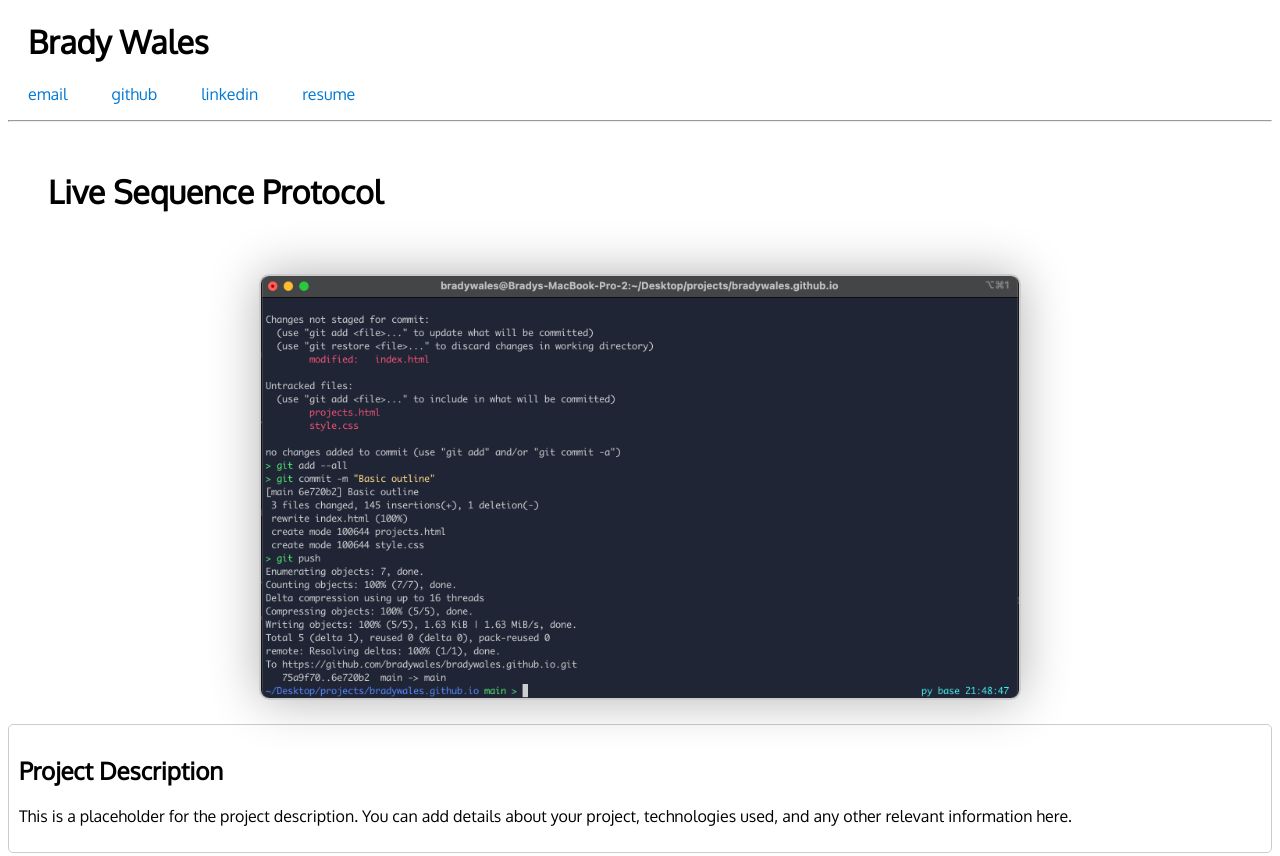
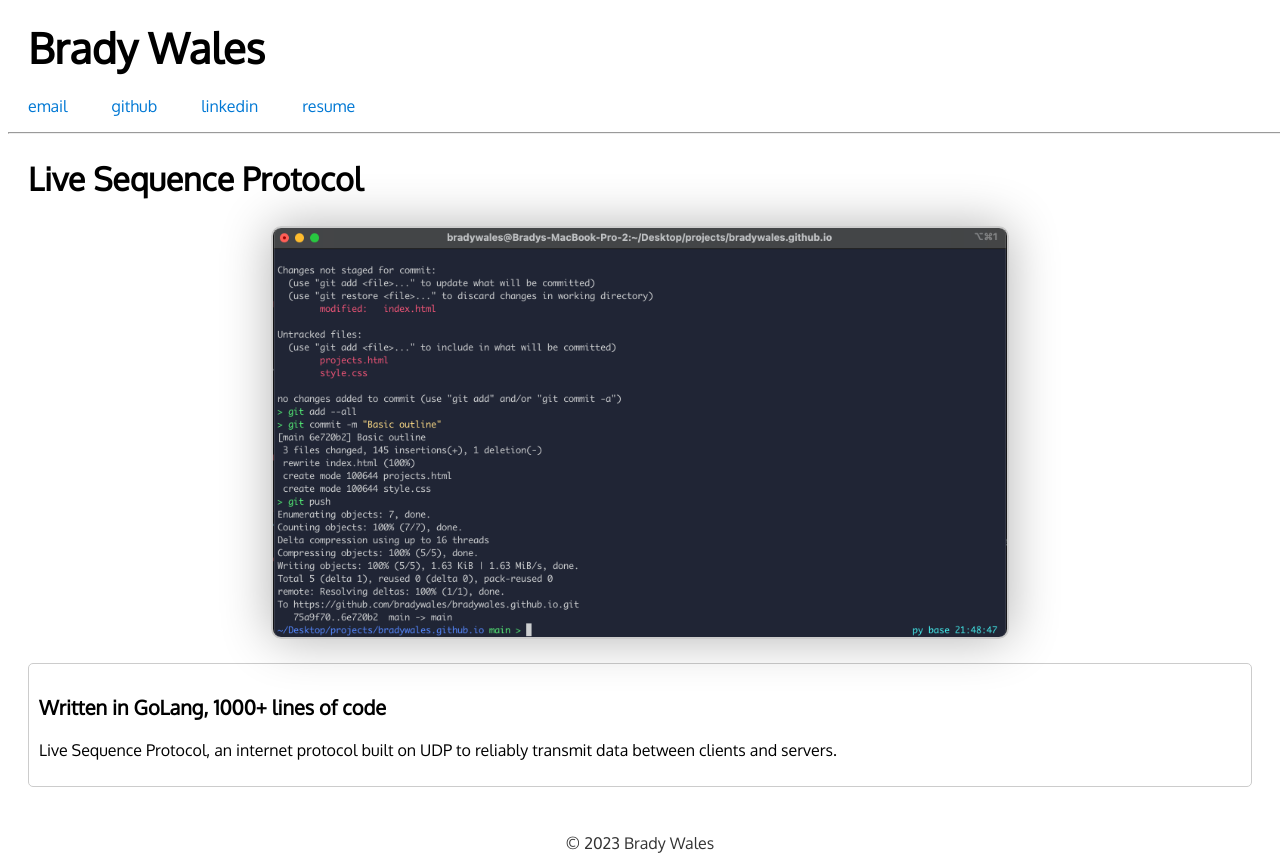
Before and after one commit to bradywales/bradywales.github.io, a plain HTML site: page LSP.html in a window 1280 px wide. Shown: the top 856 px of the page. Drawn offline with Linux system fonts and the light colour scheme.

Commit message:
Working on project pages

```diff
--- a/LSP.html
+++ b/LSP.html
@@ -1,37 +1,44 @@
 <!DOCTYPE html>
 <html lang="en">
   <head>
-    <meta charset="UTF-8">
-    <meta name="viewport" content="width=device-width, initial-scale=1.0">
+    <meta charset="UTF-8" />
+    <meta name="viewport" content="width=device-width, initial-scale=1.0" />
     <title>LSP</title>
-    <link href='https://fonts.googleapis.com/css?family=Oxygen' rel='stylesheet'>
-    <link rel="stylesheet" href="style.css">
+    <link
+      href="https://fonts.googleapis.com/css?family=Oxygen"
+      rel="stylesheet"
+    />
+    <link rel="stylesheet" href="style.css" />
   </head>
   <body>
+    <div class="navbar">
       <h1><a href="index.html">Brady Wales</a></h1>
       <nav>
         <ul>
           <li><a href="mailto:bradywales@gmail.com">email</a></li>
           <li><a href="https://github.com/bradywales">github</a></li>
-                <li><a href="https://www.linkedin.com/in/brady-wales">linkedin</a></li>
-                <li><a>resume</a></li>
+          <li>
+            <a href="https://www.linkedin.com/in/brady-wales">linkedin</a>
+          </li>
+          <li><a href="resume.pdf" download>resume</a></li>
         </ul>
       </nav>
-    <hr>
-    <header>
-        <h1>Live Sequence Protocol</h1>
-    </header>
-
+      <hr />
+    </div>
+    <section id="lsp" class="section">
+      <h2>Live Sequence Protocol</h2>
       <section class="project-info">
         <div class="project-image">
-            <img src="project-image.png" alt="Project Image">
+          <img src="project-image.png" alt="Project Image" />
         </div>
         <div class="project-details">
-            <h2>Project Description</h2>
+          <h3>Written in GoLang, 1000+ lines of code</h3>
           <p>
-                This is a placeholder for the project description. You can add details about your project, technologies used, and any other relevant information here.
+            Live Sequence Protocol, an internet protocol built on UDP to
+            reliably transmit data between clients and servers.
           </p>
         </div>
+      </section>
     </section>
 
     <footer>
--- a/style.css
+++ b/style.css
@@ -1,5 +1,6 @@
 body {
-    font-family: 'Oxygen', sans-serif;
+  font-family: "Oxygen", sans-serif;
+  padding-top: 70px;
 }
 
 h1 {
@@ -14,7 +15,17 @@ header {
 h1 a {
   color: black;
   text-decoration: none;
+  font-size: 42px;
 }
+
+h2 {
+  font-size: 32px;
+}
+
+h3 {
+  font-size: 20px;
+}
+
 nav ul {
   list-style: none;
   padding: 0;
@@ -25,8 +36,26 @@ nav ul li {
   margin: 0 20px;
 }
 
+.navbar {
+  overflow: hidden;
+  position: fixed;
+  background-color: white;
+  top: 0;
+  width: 100%;
+}
+
+hr {
+  margin: 0;
+}
+
+.projectDesc {
+  margin: 20px;
+  margin-top: 60px;
+}
+
 .section {
   margin: 20px;
+  margin-top: 80px;
 }
 
 .project {
@@ -37,7 +66,7 @@ nav ul li {
   cursor: pointer;
 }
 
-.project:hover{
+.project:hover {
   background: rgba(203, 203, 203, 0.292); /* make this whatever you want */
 }
 
```
Also changed, not shown: index.html (+63 -29 lines), 1 other file. Lines whose indentation alone changed are shown as unchanged.
